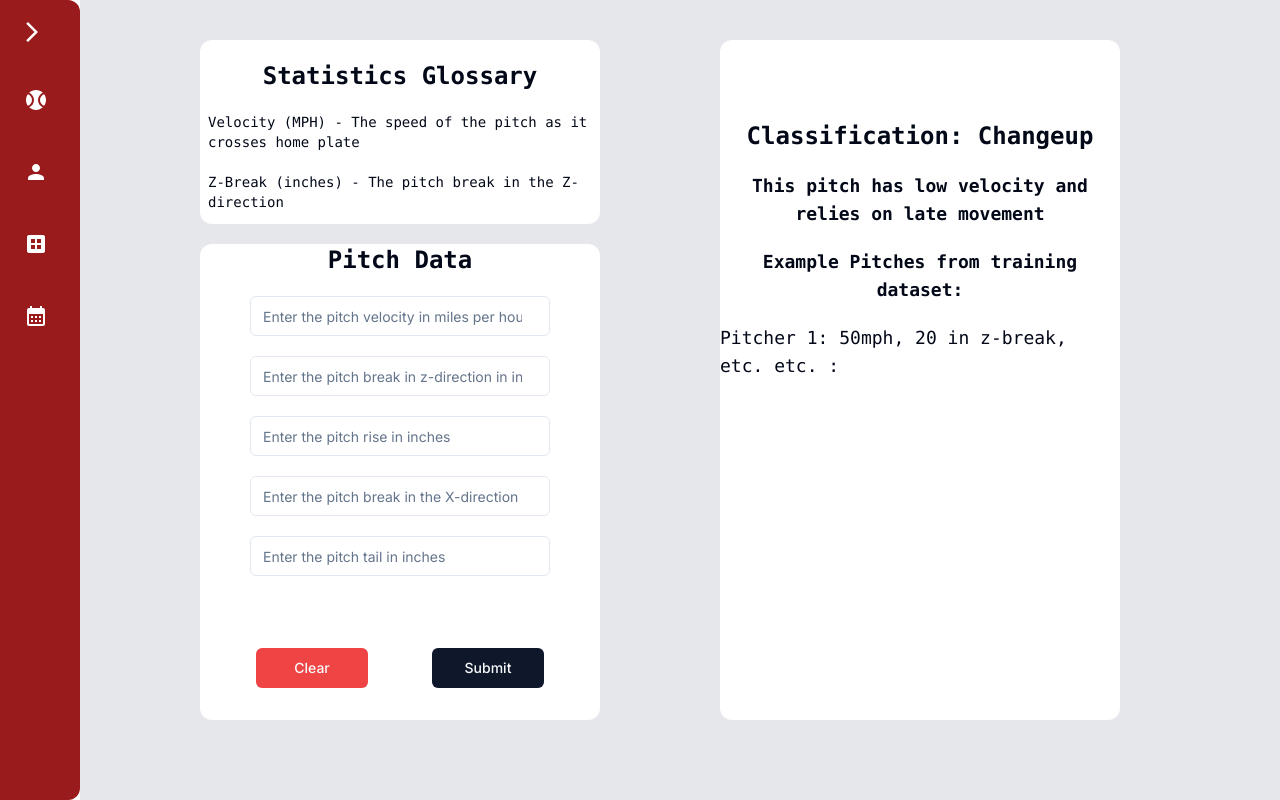
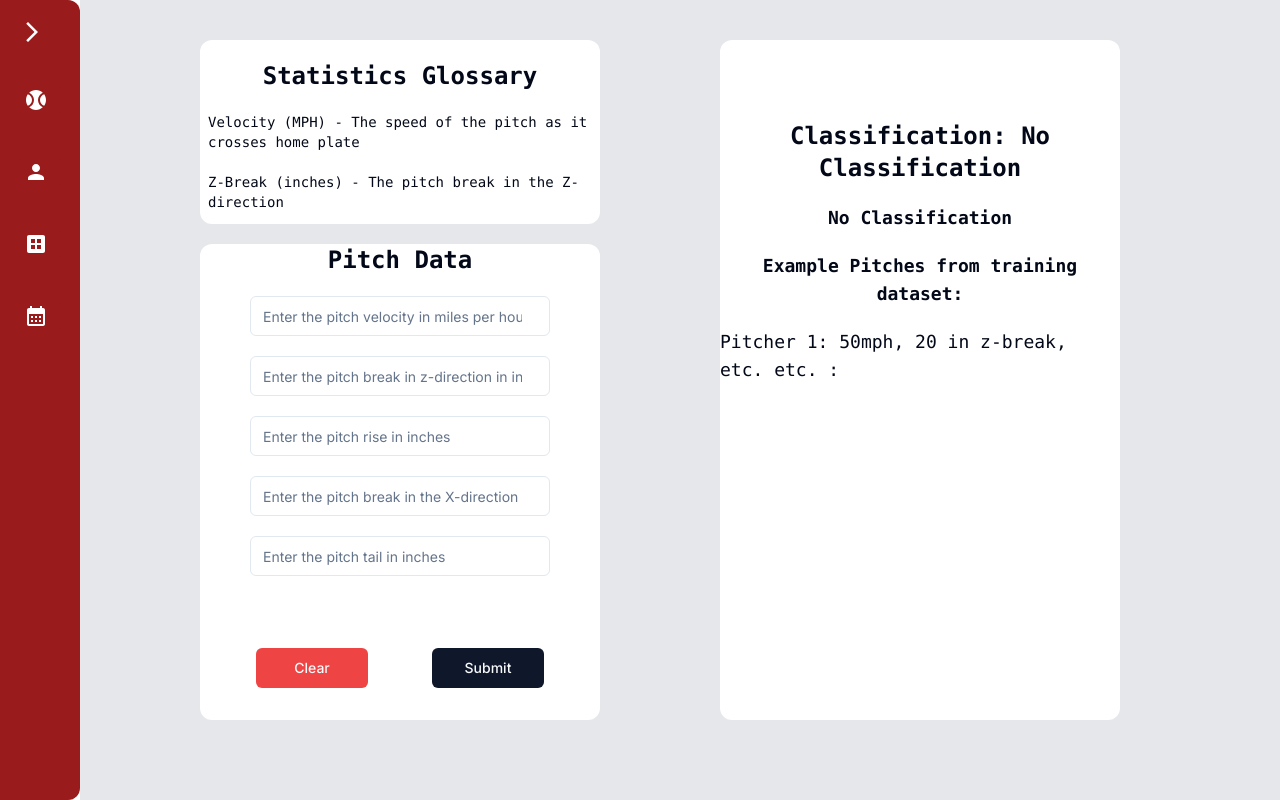
Before and after one commit to vivekjag1/MLBStatClassifier, a Next.js app in the folder apps/frontend/: page /classifier in a window 1280 px wide. Built offline with nearby package versions, Linux system fonts and the light colour scheme.

Commit message:
Add context for classified pitches

```diff
--- a/apps/frontend/app/classifier/page.tsx
+++ b/apps/frontend/app/classifier/page.tsx
@@ -1,14 +1,15 @@
 "use client";
-import { useEffect, useState } from "react"
+import { useContext, useEffect, useState } from "react"
 import axios from "axios"
 import ClassifierForm from "../../components/classifierForm"
 import Image from "next/image"
+import { PitchProvider, usePitchContext } from "@/contexts/pitchContext";
 
 const Page = () => {
-    const [pitch, setPitch] = useState<number>(1);
+    const {pitch} = usePitchContext();
+
     const [pitchString, setPitchString] = useState<string>('')
     const pitchDescriptions = [
-        "None",
         "This pitch has high velocity and low movement",
         "This pitch has low velocity and relies on late movement",
         "This pitch has low velocity and has high vertical movement",
@@ -25,7 +26,9 @@ const Page = () => {
     ]
     const pitches:string[] = ["4-Seam Fastball", "Changeup",  "Curveball","Cutter","Sinker", "Split-Finger", "Sweeper", "Slurve" ]
     useEffect(() =>{
-        if(pitch == -1){
+
+        console.log("fml")
+        if(pitch == -1 || pitch == undefined){
             setPitchString("No Pitch!")
         }
         else{
@@ -34,10 +37,8 @@ const Page = () => {
 
     }, [pitch])
 
-
-
-
     return (
+        <>
         <div className = " grid grid-cols-2  ml-20 overflow-y-hidden h-screen bg-gray-200">
             <div className = "flex flex-col items-center justify-center overflow-hidden">
             <div className="ml-10 mt-10 items-center justify-center w-2/3 bg-white rounded-xl overflow-hidden">
@@ -50,12 +51,12 @@ const Page = () => {
                 </div>
                 <div className=" ml-10 mt-5 items-center justify-center  w-2/3  bg-white rounded-tr-xl rounded-br-xl rounded-tl-xl rounded-bl-xl  ">
                     <h1 className = "items-center justify-center text-center font-mono font-bold  text-2xl">Pitch Data</h1>
-                    <ClassifierForm handleClassification={(pitch) => setPitch(pitch) }/>
+                    <ClassifierForm/>
                 </div>
             </div>
                  <div className="flex flex-col  ml-10 mt-10 items-center  h-1/12 w-2/3  bg-white rounded-tr-xl rounded-br-xl rounded-tl-xl rounded-bl-xl ">
-                    <h1 className = "items-center justify-center text-center font-mono font-bold  mt-20 text-2xl">Classification: {pitchString} </h1>
-                    <h1 className = "items-center justify-center text-center font-mono font-bold  text-lg mt-5"> {pitchDescriptions[pitch + 1]} </h1>
+                    <h1 className = "items-center justify-center text-center font-mono font-bold  mt-20 text-2xl">Classification: {pitch!=-1? pitchString: "No Classification"} </h1>
+                    <h1 className = "items-center justify-center text-center font-mono font-bold  text-lg mt-5"> {pitch!=-1? pitchDescriptions[pitch]: "No Classification"} </h1>
                     <div className = "flex items-center justify-center">
                  </div>
                  <div className="col-span-1 h-full">
@@ -63,17 +64,6 @@ const Page = () => {
                     <h1 className = "items-center justify-center text-left font-mono   text-lg mt-5">Pitcher 1: 50mph, 20 in z-break, etc. etc. :  </h1>
 
                  </div>
-
-
-
-
-
-
-
-
-
-
-
                 </div>
 
             <div className="flex flex-col items-center mt-20">
@@ -83,6 +73,7 @@ const Page = () => {
             </div>
 
         </div>
+        </>
     )
 }
 
--- a/apps/frontend/app/layout.tsx
+++ b/apps/frontend/app/layout.tsx
@@ -2,6 +2,7 @@ import type { Metadata } from "next";
 import { Inter } from "next/font/google";
 import "./globals.css";
 import NavBar from "@/components/navbar";
+import { PitchProvider } from "@/contexts/pitchContext";
 
 
 const inter = Inter({ subsets: ["latin"] });
@@ -19,11 +20,16 @@ export default function RootLayout({
 
 
   return (
+
     <html lang="en">
       <body className={inter.className}>
+        <PitchProvider>
         { <NavBar/>}
         <main>{children}</main>
+        </PitchProvider>
+
         </body>
     </html>
+
   );
 }
--- a/apps/frontend/components/classifierForm.tsx
+++ b/apps/frontend/components/classifierForm.tsx
@@ -2,15 +2,16 @@
 import { Input } from "./ui/input"
 import { Button } from "./ui/button"
 import axios from "axios"
-interface ClassifierFormProps{
-    handleClassification: (pitch:number) => void
-}
-const ClassifierForm = (props:ClassifierFormProps) => {
+import { PitchProvider, usePitchContext } from "@/contexts/pitchContext"
+
+const ClassifierForm = () => {
     const [velocity, setVelocity] = useState<number>()
     const [zbreak, setZBreak] = useState<number>();
     const [rise, setRise] = useState<number>();
     const [xbreak, setXBreak] = useState<number>();
     const [tail, setTail] = useState<number>();
+    const [pitchType, setPitchType] = useState<number|undefined>(undefined);
+    const {setPitch} = usePitchContext();
 
 
 
@@ -25,13 +26,16 @@ const ClassifierForm = (props:ClassifierFormProps) => {
             "x-break":xbreak
         });
         console.log("the data is", data)
+        setPitch(data.data['result'][0]);
+
 
 
         const types:string[] = ["4-Seam Fastball","Changeup", "Curveball","Cutter", "Sinker", "Slider",  "Split-Finger", "Sweeper",  "Slurve" ];
-        const pitchType = types[data.data]
-        console.log("eee", pitchType)
+        // const pitchType = types[data.data]
+        // console.log("eee", pitchType)
     }
     return (
+        <PitchProvider>
         <form
             onSubmit={handleSubmit}
             style = {{
@@ -50,6 +54,7 @@ const ClassifierForm = (props:ClassifierFormProps) => {
                     <Button variant="default" className="m-[2rem] w-[7rem] " type="submit" onClick={handleSubmit}>Submit</Button>
                 </div>
             </form>
+            </PitchProvider>
     )
 }
 export default ClassifierForm
--- /dev/null
+++ b/apps/frontend/contexts/pitchContext.tsx
@@ -0,0 +1,35 @@
+"use client";
+import { createContext, useContext, useState} from "react";
+
+interface PitchContextType{
+    pitch:number;
+    setPitch: (value:number) => void;
+}
+const initalContext:PitchContextType = {
+    pitch: -1,
+    setPitch: () => {}
+}
+const PitchContext = createContext<PitchContextType>(initalContext);
+export const usePitchContext = () => {
+    const context = useContext(PitchContext);
+
+    return context;
+  };
+interface Props{
+    children: React.ReactNode
+}
+export function PitchProvider(props:Props){
+    const [pitch, setPitch] = useState<number>(-1);
+    const setPitchEvent = (value:number) =>{
+        console.log("i hate everything");
+        setPitch(value)
+    }
+    const value:PitchContextType = {
+        pitch:pitch,
+        setPitch: setPitchEvent
+        }
+    return <PitchContext.Provider value={value}>
+        {props.children}
+
+    </PitchContext.Provider>
+}
```
Also changed, not shown: 1 other file (tests, documents, lock files or other folders).
